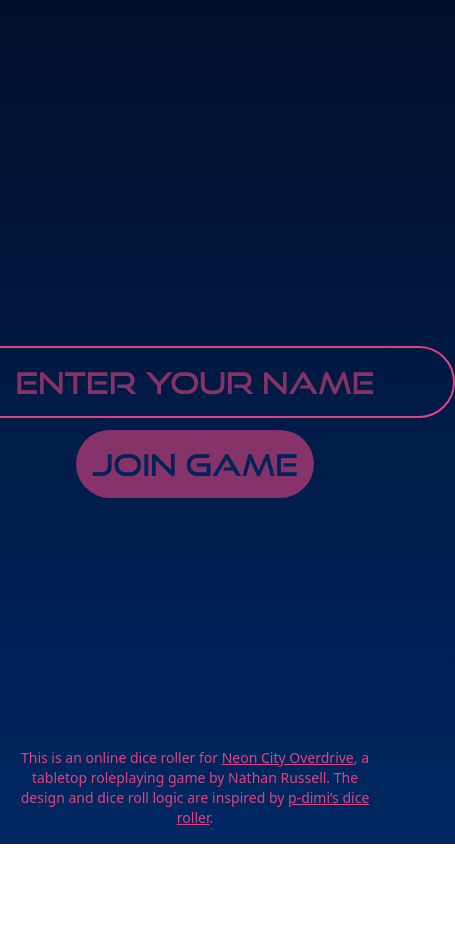
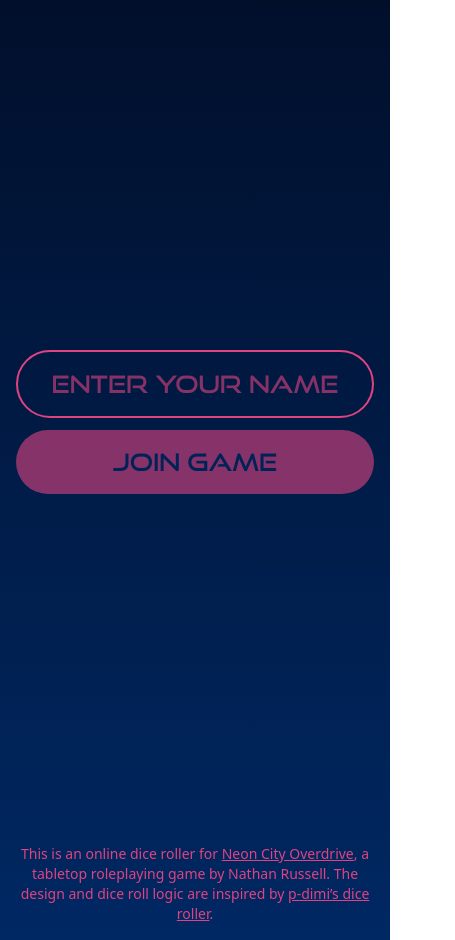
Before and after one commit to robyn3choi/nco-diceroller, a Next.js app: page / in a window 390 px wide. Shown: the whole page, 455 px wide, since content can reach past the window. Before the commit the page ends 844 px from the top, so only its background shows below. Built offline with nearby package versions, Linux system fonts and the light colour scheme.

Commit message:
responsiveness, added invite instruction

```diff
--- a/components/DiceNumberSelect.tsx
+++ b/components/DiceNumberSelect.tsx
@@ -12,10 +12,10 @@ export default function DiceNumberSelect({ label, value, isGood, onChange }) {
   }
 
   return (
-    <div className="text-2xl w-[198px]">
+    <div className="text-xl sm:text-2xl w-[198px]">
       <label htmlFor={label}>{label}</label>
       <div className="flex items-center justify-center">
-        <button onClick={decrement} className="text-3xl p-4 hover:text-white">
+        <button onClick={decrement} className="w-16 text-3xl p-4 hover:text-white">
           -
         </button>
         <input
@@ -28,7 +28,7 @@ export default function DiceNumberSelect({ label, value, isGood, onChange }) {
           value={value}
           onChange={(e) => onChange(Number(e.target.value) || "")}
         />
-        <button onClick={increment} className="text-3xl p-4 hover:text-white">
+        <button onClick={increment} className="w-16 text-3xl p-4 hover:text-white">
           +
         </button>
       </div>
--- a/components/Lobby.tsx
+++ b/components/Lobby.tsx
@@ -31,16 +31,19 @@ export default function Lobby() {
 
   return (
     <>
-      <form onSubmit={handleJoin} className="h-screen flex flex-col justify-center items-center text-3xl gap-3">
+      <form
+        onSubmit={handleJoin}
+        className="h-screen p-4 flex flex-col justify-center items-center text-2xl sm:text-3xl gap-3"
+      >
         <input
           placeholder="Enter your name"
           onChange={(e) => setPlayerName(e.target.value)}
-          className="text-green p-4 bg-transparent border-2 border-pink rounded-full text-center placeholder:text-pink placeholder:opacity-60"
+          className="w-full sm:w-auto text-green p-4 bg-transparent border-2 border-pink rounded-full text-center placeholder:text-pink placeholder:opacity-60"
         />
         {error && <div className="text-red text-lg">{error}</div>}
         <button
           disabled={!playerName}
-          className="bg-pink text-blue hover:bg-lightpink rounded-full p-4 text-3xl disabled:opacity-60 disabled:hover:bg-pink"
+          className="w-full sm:w-auto bg-pink text-blue hover:bg-lightpink rounded-full p-4 disabled:opacity-60 disabled:hover:bg-pink"
         >
           Join game
         </button>
--- a/pages/room/[room].tsx
+++ b/pages/room/[room].tsx
@@ -105,23 +105,34 @@ export default function Home() {
 
   return (
     <>
-      <div className="text-center p-8">
+      <div className="text-center p-4 sm:p-8">
         <h1 className="text-4xl mb-4">Neon City Overdrive</h1>
+        <div className="text-sm font-sans">To invite players to join this room, send them this page’s URL.</div>
         <div className="absolute top-8 text-lg text-green">
           {players.map((player) => (
             <div key={player}>{player}</div>
           ))}
         </div>
-        <div className="flex gap-8 justify-center items-center mt-10 mb-6">
+        <div className="hidden sm:flex gap-8 justify-center items-center mt-10 mb-6">
           <DiceNumberSelect label="Action dice" value={actionDiceCount} isGood onChange={setActionDiceCount} />
           <button onClick={reset} className="border-2 border-pink hover:border-white hover:text-white p-3 text-lg">
             Reset
           </button>
           <DiceNumberSelect label="Danger dice" value={dangerDiceCount} isGood={false} onChange={setDangerDiceCount} />
         </div>
+        <div className="flex flex-col sm:hidden gap-4 justify-center items-center mt-10 mb-6">
+          <DiceNumberSelect label="Action dice" value={actionDiceCount} isGood onChange={setActionDiceCount} />
+          <DiceNumberSelect label="Danger dice" value={dangerDiceCount} isGood={false} onChange={setDangerDiceCount} />
+          <button
+            onClick={reset}
+            className="mb-2 border-2 border-pink hover:border-white hover:text-white p-3 sm:text-lg"
+          >
+            Reset
+          </button>
+        </div>
         <button
           onClick={roll}
-          className="border-2 border-pink hover:border-white hover:text-white rounded-full text-2xl h-28 w-28"
+          className="border-2 border-green text-green hover:border-white hover:text-white rounded-full text-2xl h-28 w-28"
         >
           Roll
         </button>
--- a/styles/globals.css
+++ b/styles/globals.css
@@ -8,12 +8,12 @@
 }
 
 html {
-  height: 100%;
+  @apply h-fit min-h-[100vh];
 }
 
 body {
   font-family: "good times", sans-serif;
-  @apply h-full bg-gradient-to-b from-darkblue to-blue text-pink;
+  @apply relative h-fit pb-24 sm:pb-16 min-h-[100vh] bg-gradient-to-b from-darkblue to-blue text-pink;
 }
 
 input[type="number"]::-webkit-inner-spin-button,
```
